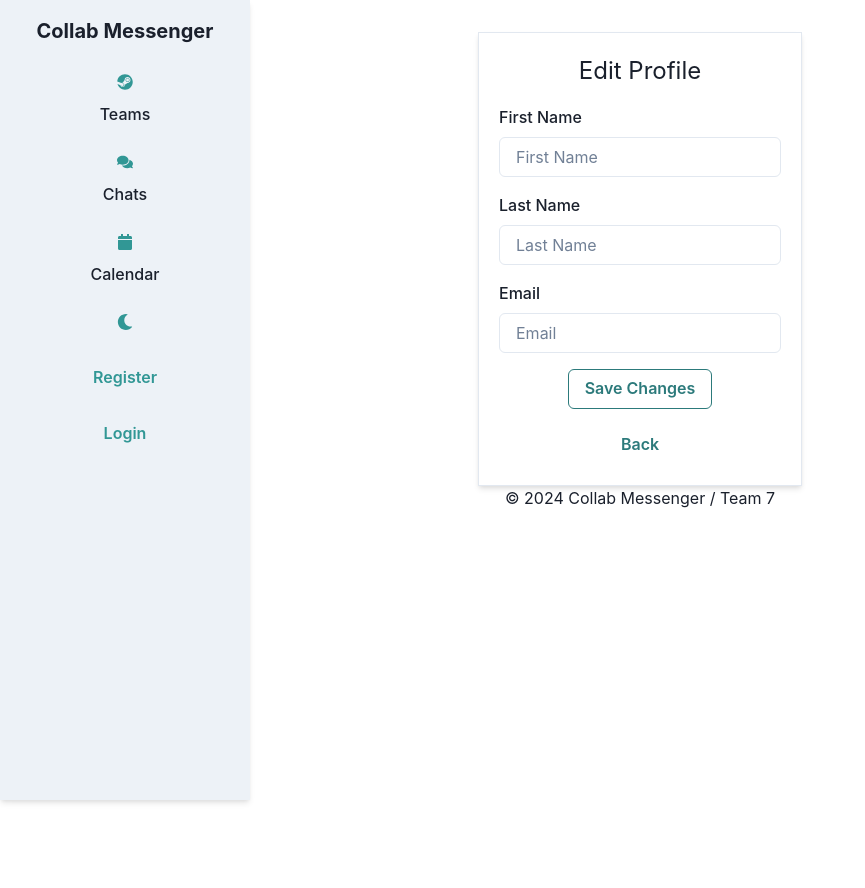
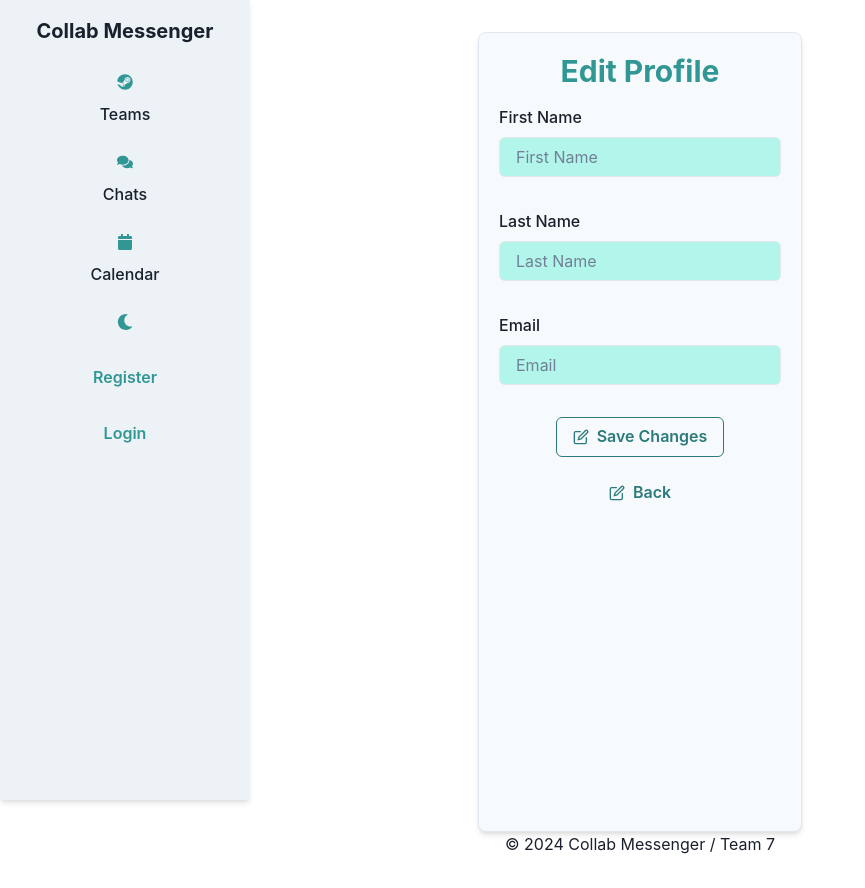
Before and after one commit to a55-team7-final-project/collab-messenger, a React (Vite) app in the folder collab-messenger/: page /profile/edit in a window 1280 px wide. Shown: the whole page, without its empty margins (0-865 px from the left). Before the commit the page ends 800 px from the top, so only its background shows below. Built offline with nearby package versions, Linux system fonts and the light colour scheme; no server answers.

Commit message:
UserPage design and EditProfile state added

```diff
--- a/collab-messenger/src/components/User Page/EditProfile.tsx
+++ b/collab-messenger/src/components/User Page/EditProfile.tsx
@@ -2,7 +2,8 @@ import { useState, useContext, useEffect } from 'react';
 import { AppContext } from '../../context/AppContext';
 import { updateUserDetails } from '../../services/user-services';
 import { useNavigate } from 'react-router-dom';
-import { Box, Button, FormControl, FormLabel, Input, Text, VStack } from '@chakra-ui/react';
+import { Box, Button, FormControl, FormLabel, Input, VStack, Heading, Tag, TagLabel, TagLeftIcon, TagRightIcon, Tooltip, Spacer } from '@chakra-ui/react';
+import { EditIcon, CheckCircleIcon, WarningIcon } from '@chakra-ui/icons';
 
 const EditProfile = () => {
   const { userData, setContext } = useContext(AppContext);
@@ -29,6 +30,7 @@ const EditProfile = () => {
   const handleInputChange = (e) => {
     const { name, value } = e.target;
     setUserInfo(prevState => ({ ...prevState, [name]: value }));
+    setFormError('');
   };
 
   const saveChanges = async () => {
@@ -55,26 +57,53 @@ const EditProfile = () => {
   }
 
   return (
-    <Box p={5} shadow="md" borderWidth="1px">
+    <Box p={5} shadow="md" borderWidth="1px" bg="gray.50" borderRadius="lg" minHeight="100vh">
       <VStack spacing={4}>
-        <Text fontSize="2xl">Edit Profile</Text>
+        <Heading as="h2" size="lg" color="teal.500">Edit Profile</Heading>
         <FormControl id="firstName">
           <FormLabel>First Name</FormLabel>
-          <Input name="firstName" value={userInfo.firstName} onChange={handleInputChange} placeholder="First Name" />
+          <Input name="firstName" value={userInfo.firstName} onChange={handleInputChange} placeholder="First Name" bg="teal.100" />
         </FormControl>
+        <Spacer height="20px"/>
         <FormControl id="lastName">
           <FormLabel>Last Name</FormLabel>
-          <Input name="lastName" value={userInfo.lastName} onChange={handleInputChange} placeholder="Last Name" />
+          <Input name="lastName" value={userInfo.lastName} onChange={handleInputChange} placeholder="Last Name" bg="teal.100" />
         </FormControl>
+        <Spacer height="20px"/>
         <FormControl id="email">
           <FormLabel>Email</FormLabel>
-          <Input name="email" value={userInfo.email} onChange={handleInputChange} placeholder="Email" />
+          <Input name="email" value={userInfo.email} onChange={handleInputChange} placeholder="Email" bg="teal.100" />
         </FormControl>
-        {formError && <Text color="red.500">{formError}</Text>}
-        {updateError && <Text color="red.500">Failed to update profile.</Text>}
-        {updateSuccess && <Text color="green.500">Profile updated successfully!</Text>}
-        <Button colorScheme="teal" variant="outline" onClick={saveChanges}>Save Changes</Button>
-        <Button colorScheme="teal" variant="ghost" onClick={goBack}>Back</Button>
+        <Spacer height="20px"/>
+        {formError && (
+            <Tooltip label={formError} aria-label="A tooltip">
+                <Tag size="lg" variant="solid" colorScheme="red">
+                    <TagLeftIcon boxSize="12px" as={WarningIcon} />
+                    <TagLabel>Error</TagLabel>
+                    <TagRightIcon boxSize="16px" as={WarningIcon} />
+                </Tag>
+            </Tooltip>
+        )}
+        {updateError && (
+            <Tooltip label="Failed to update profile." aria-label="A tooltip">
+                <Tag size="lg" variant="solid" colorScheme="red">
+                    <TagLeftIcon boxSize="12px" as={WarningIcon} />
+                    <TagLabel>Error</TagLabel>
+                    <TagRightIcon boxSize="16px" as={WarningIcon} />
+                </Tag>
+            </Tooltip>
+        )}
+        {updateSuccess && (
+            <Tooltip label="Profile updated successfully!" aria-label="A tooltip">
+                <Tag size="lg" variant="solid" colorScheme="green">
+                    <TagLeftIcon boxSize="12px" as={CheckCircleIcon} />
+                    <TagLabel>Status</TagLabel>
+                    <TagRightIcon boxSize="16px" as={CheckCircleIcon} />
+                </Tag>
+            </Tooltip>
+        )}
+        <Button leftIcon={<EditIcon />} colorScheme="teal" variant="outline" onClick={saveChanges}>Save Changes</Button>
+        <Button leftIcon={<EditIcon />} colorScheme="teal" variant="ghost" onClick={goBack}>Back</Button>
       </VStack>
     </Box>
   );
--- a/collab-messenger/src/components/User Page/UserPage.tsx
+++ b/collab-messenger/src/components/User Page/UserPage.tsx
@@ -2,7 +2,7 @@ import { useEffect, useState, useContext } from 'react';
 import { getUserByHandle, uploadImage, updateUserDetails } from '../../services/user-services';
 import { useNavigate } from 'react-router-dom';
 import { AppContext } from '../../context/AppContext';
-import { Box, Button, Flex, Image, Input, Stack, Text, VStack, Alert, AlertIcon, Avatar, Heading, Tag, TagLabel, TagLeftIcon, TagRightIcon, Tooltip, Spacer } from '@chakra-ui/react';
+import { Box, Button, Flex, Input, Stack, VStack, Avatar, Heading, Tag, TagLabel, TagLeftIcon, TagRightIcon, Tooltip, Spacer } from '@chakra-ui/react';
 import { EditIcon, AttachmentIcon, CheckCircleIcon, WarningIcon } from '@chakra-ui/icons';
 
 interface UserPageProps {
```
